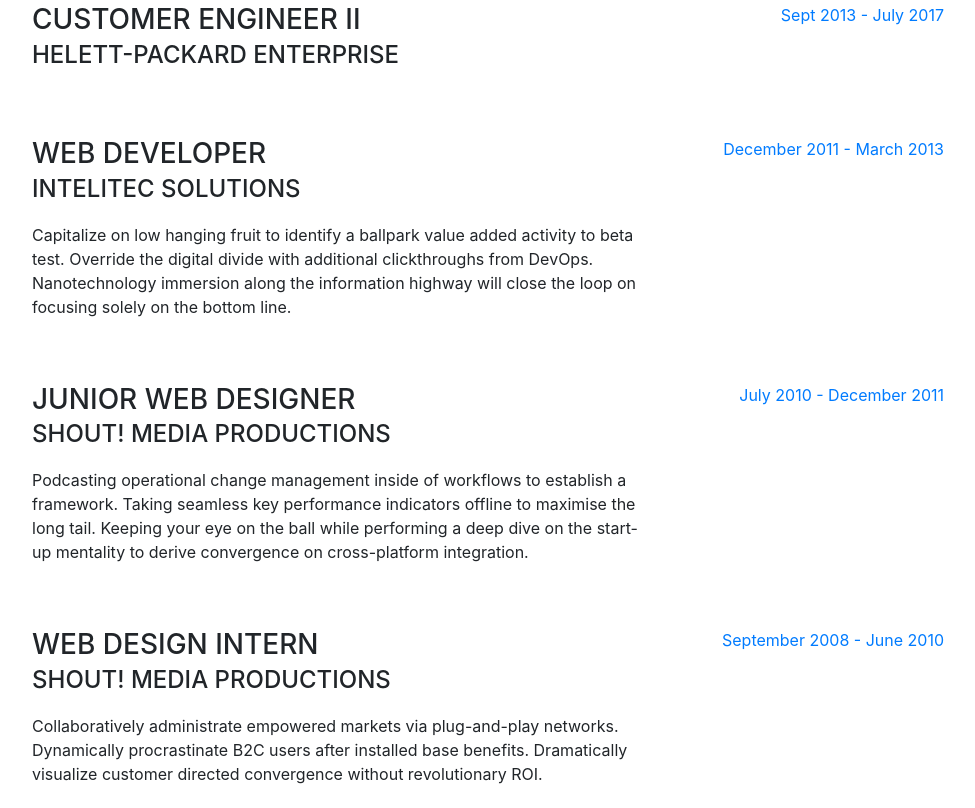
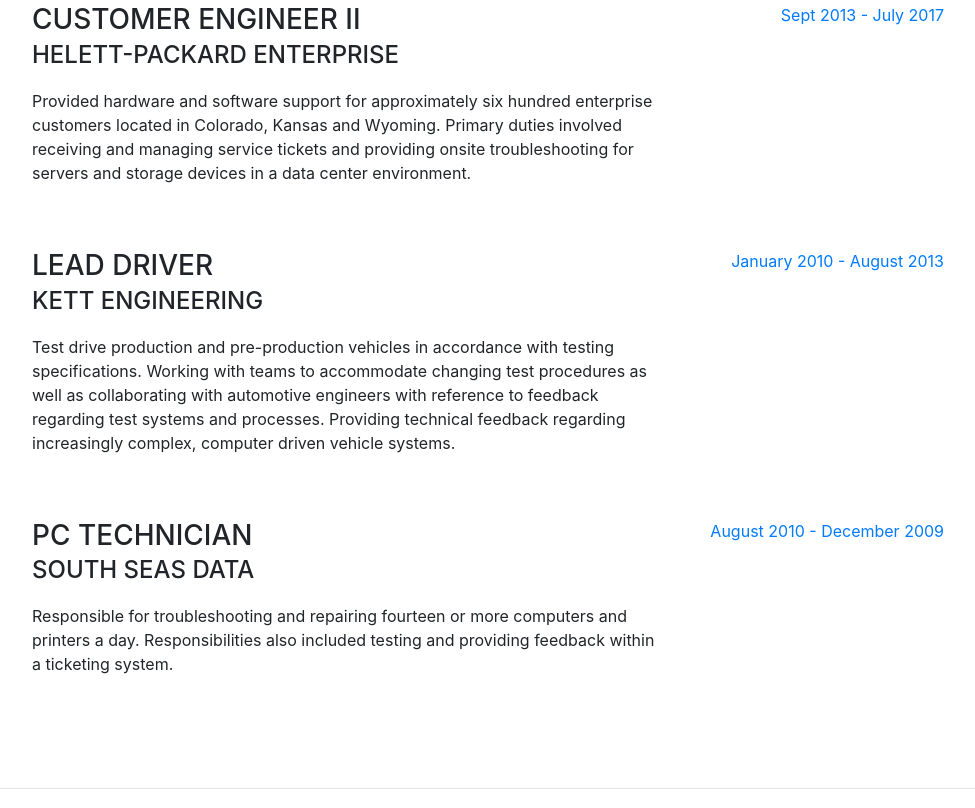
Before and after one commit to cbinion1/Domain, a website with bundled scripts: page index.html in a window 1280 px wide. Shown: the part 932-1740 px from the top of the page, without its empty margins (288-1263 px from the left). Built offline with nearby package versions, Linux system fonts and the light colour scheme; a web font is replaced by a local one.

Commit message:
yet more customization
further customizing

```diff
--- a/index.html
+++ b/index.html
@@ -66,7 +66,7 @@
         <h1 class="mb-0">Cameron
           <span class="text-primary">Binion</span>
         </h1>
-        <div class="subheading mb-5">2822 W. 126th Ave · Broomfield, CO 80020 · (303) 868.6258 ·
+        <div class="subheading mb-5">· (303) 868.6258 ·
           <a href="mailto:name@email.com">binionctb@gmail.com</a>
         </div>
         <p class="lead mb-5">Full stack web developer with a fantastic sense of awesomeness seeking job to get lots of money. Will work super
@@ -93,7 +93,10 @@
           <div class="resume-content mr-auto">
             <h3 class="mb-0">Customer Engineer II</h3>
             <div class="subheading mb-3">Helett-Packard Enterprise</div>
-            <p></p>
+            <p>Provided hardware and software support for approximately six hundred enterprise customers located in Colorado,
+              Kansas and Wyoming. Primary duties involved receiving and managing service tickets and providing onsite troubleshooting
+              for servers and storage devices in a data center environment.
+            </p>
           </div>
           <div class="resume-date text-md-right">
             <span class="text-primary">Sept 2013 - July 2017</span>
@@ -102,39 +105,27 @@
 
         <div class="resume-item d-flex flex-column flex-md-row mb-5">
           <div class="resume-content mr-auto">
-            <h3 class="mb-0">Web Developer</h3>
-            <div class="subheading mb-3">Intelitec Solutions</div>
-            <p>Capitalize on low hanging fruit to identify a ballpark value added activity to beta test. Override the digital
-              divide with additional clickthroughs from DevOps. Nanotechnology immersion along the information highway will
-              close the loop on focusing solely on the bottom line.</p>
+            <h3 class="mb-0">Lead Driver</h3>
+            <div class="subheading mb-3">Kett Engineering</div>
+            <p>Test drive production and pre-production vehicles in accordance with testing specifications. Working with teams
+              to accommodate changing test procedures as well as collaborating with automotive engineers with reference to
+              feedback regarding test systems and processes. Providing technical feedback regarding increasingly complex,
+              computer driven vehicle systems.</p>
           </div>
           <div class="resume-date text-md-right">
-            <span class="text-primary">December 2011 - March 2013</span>
+            <span class="text-primary">January 2010 - August 2013</span>
           </div>
         </div>
 
         <div class="resume-item d-flex flex-column flex-md-row mb-5">
           <div class="resume-content mr-auto">
-            <h3 class="mb-0">Junior Web Designer</h3>
-            <div class="subheading mb-3">Shout! Media Productions</div>
-            <p>Podcasting operational change management inside of workflows to establish a framework. Taking seamless key performance
-              indicators offline to maximise the long tail. Keeping your eye on the ball while performing a deep dive on
-              the start-up mentality to derive convergence on cross-platform integration.</p>
+            <h3 class="mb-0">PC Technician</h3>
+            <div class="subheading mb-3">South Seas Data</div>
+            <p>Responsible for troubleshooting and repairing fourteen or more computers and printers a day. Responsibilities
+              also included testing and providing feedback within a ticketing system.</p>
           </div>
           <div class="resume-date text-md-right">
-            <span class="text-primary">July 2010 - December 2011</span>
-          </div>
-        </div>
-
-        <div class="resume-item d-flex flex-column flex-md-row">
-          <div class="resume-content mr-auto">
-            <h3 class="mb-0">Web Design Intern</h3>
-            <div class="subheading mb-3">Shout! Media Productions</div>
-            <p>Collaboratively administrate empowered markets via plug-and-play networks. Dynamically procrastinate B2C users
-              after installed base benefits. Dramatically visualize customer directed convergence without revolutionary ROI.</p>
-          </div>
-          <div class="resume-date text-md-right">
-            <span class="text-primary">September 2008 - June 2010</span>
+            <span class="text-primary">August 2010 - December 2009</span>
           </div>
         </div>
 
@@ -207,9 +198,8 @@
       <div class="my-auto">
         <h2 class="mb-5">Interests</h2>
         <p>Apart from being a web developer, I enjoy most of my time being outdoors. I am part of a year round LARP group and
-          also enjoy camping during the spring and summer months as well. During the warmer months here in Colorado, I enjoy
-          mountain biking, free climbing, and kayaking.</p>
-        <p class="mb-0">When indoors, I enjoy playing video games and leatherworking as well as . I </p>
+          also enjoy camping during the spring and summer months as well.</p>
+        <p class="mb-0">When indoors, I enjoy playing video games and leatherworking as well as automotive sports. </p>
       </div>
     </section>
 
```
